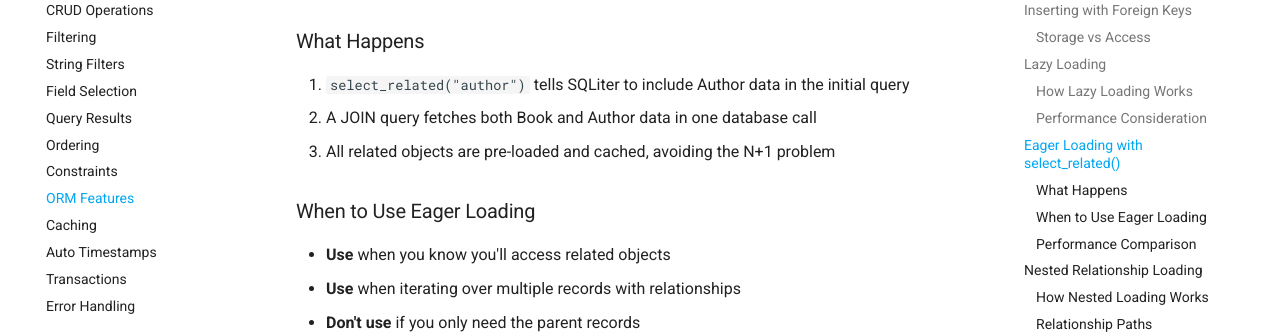
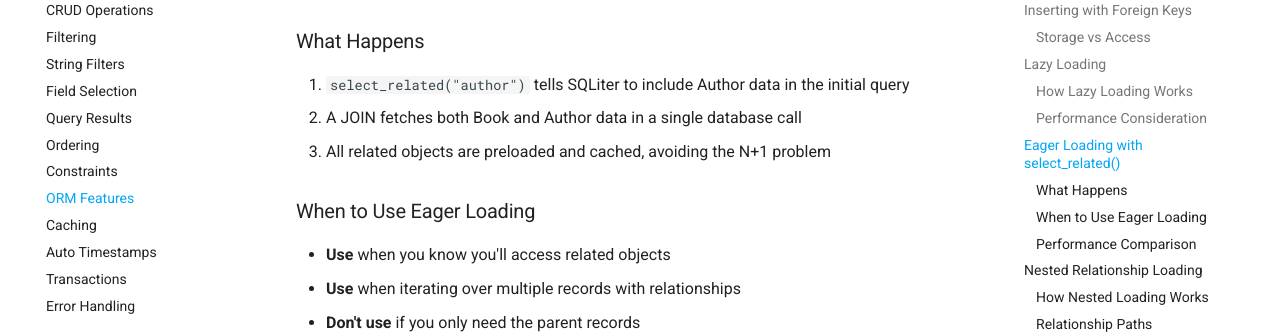
Before and after one commit to seapagan/sqliter-py, an MkDocs documentation site: the page built from docs/tui-demo/orm.md, in a window 1280 px wide and 900 px high, scrolled down 3521 px. Shown: the part 152-486 px from the top of the window. Built offline with MkDocs 1.6.1 and Material for MkDocs 9.7.7, drawn with Linux system fonts in a browser that asks for light colours; plug-ins that fetch from the network failed and are left out; comment, search, counter and statistics services are not loaded; some of the changed text lies outside the part shown.

Commit message:
docs: fix ORM demo wording and API method name

```diff
--- a/docs/tui-demo/orm.md
+++ b/docs/tui-demo/orm.md
@@ -178,8 +178,8 @@ db.close()
 ### What Happens
 
 1. `select_related("author")` tells SQLiter to include Author data in the initial query
-2. A JOIN query fetches both Book and Author data in one database call
-3. All related objects are pre-loaded and cached, avoiding the N+1 problem
+2. A JOIN fetches both Book and Author data in a single database call
+3. All related objects are preloaded and cached, avoiding the N+1 problem
 
 ### When to Use Eager Loading
 
@@ -379,7 +379,7 @@ books = (
 for book in books:
     print(f"  {book.title} ({book.year}) by {book.author.name}")
 
-print(f"\n{len(books)} result(s) with authors pre-loaded")
+print(f"\n{len(books)} result(s) with authors preloaded")
 
 db.close()
 # --8<-- [end:select-related-filter]
```
Also changed, not shown: other parts of docs/tui-demo/orm.md (+1 -1 lines).
